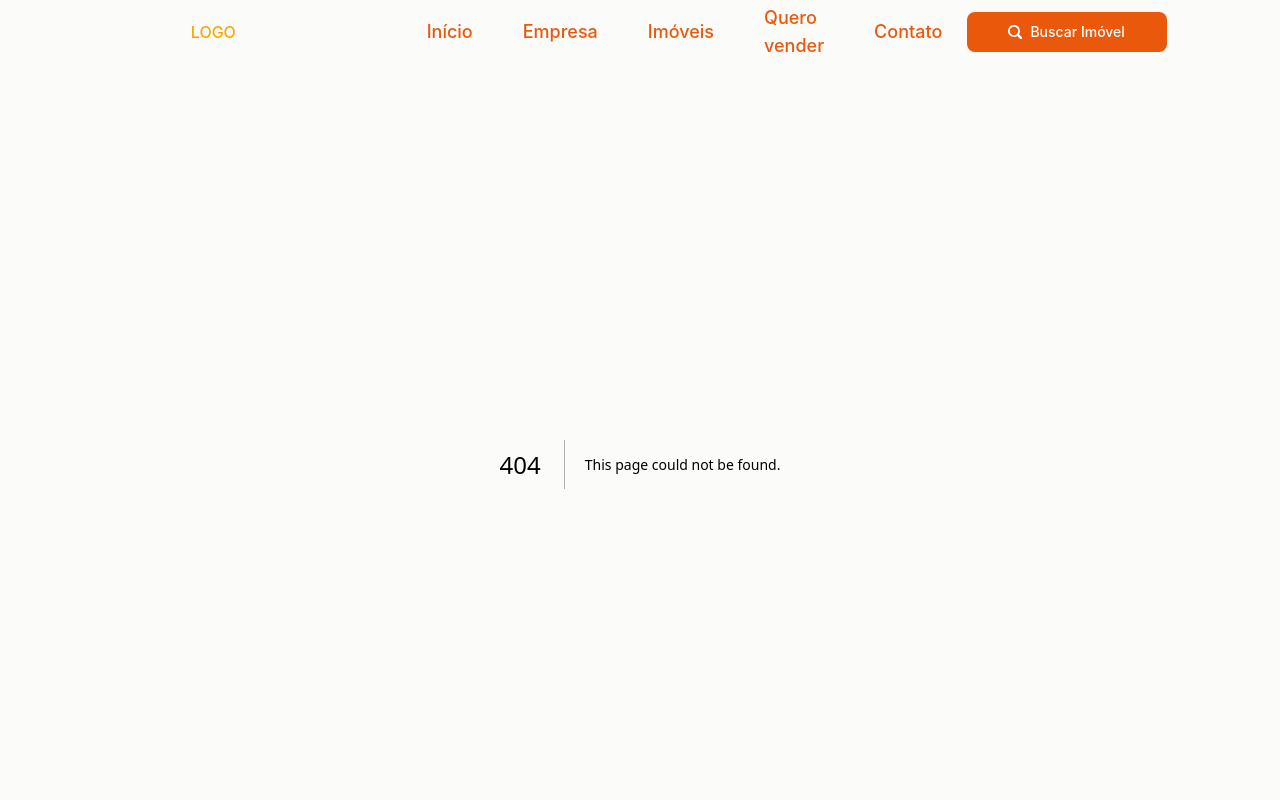
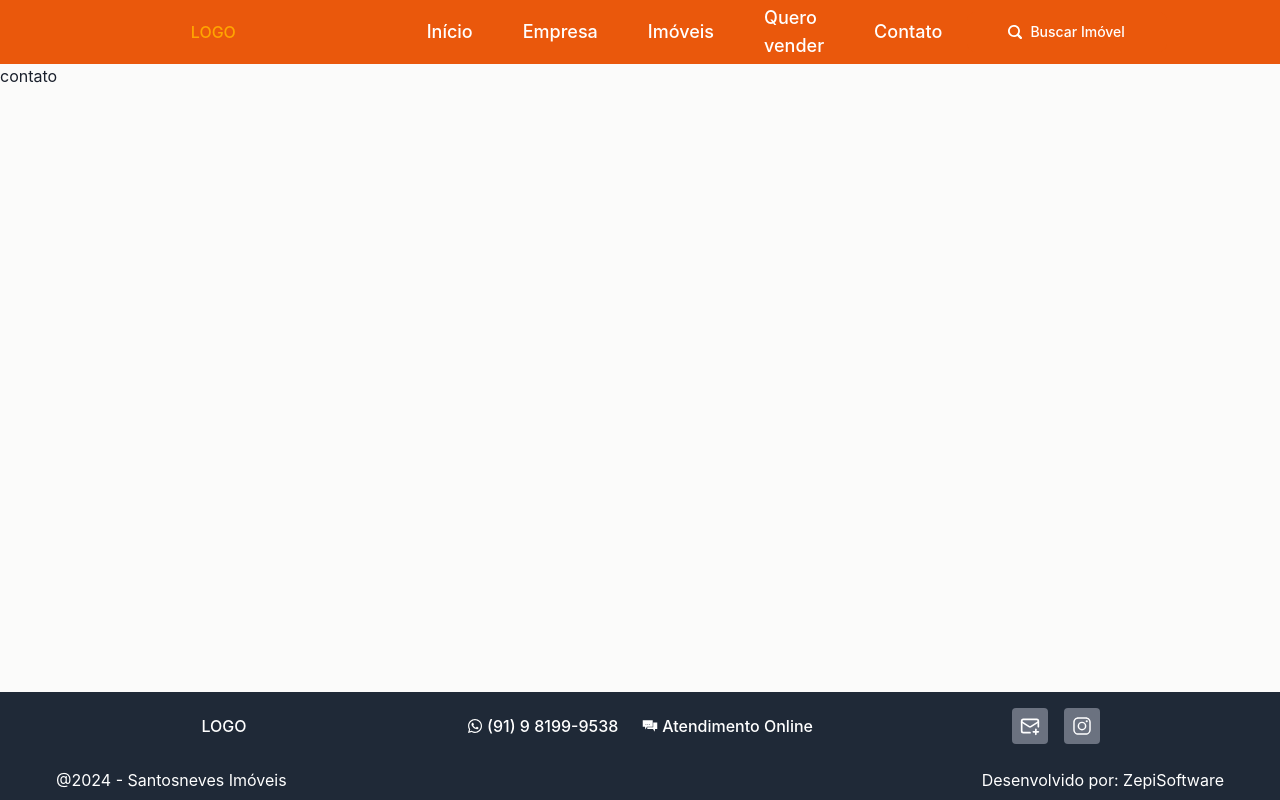
Before and after one commit to santosnevesimobiliaria/frontend-web, a Next.js app: page /contato in a window 1280 px wide. Before the commit this address had no page. Shown: the top 800 px of the page. Built offline with nearby package versions, Linux system fonts and the light colour scheme.

Commit message:
correção de bugs

```diff
--- a/src/components/layout/header/index.tsx
+++ b/src/components/layout/header/index.tsx
@@ -56,13 +56,13 @@ function Header() {
     console.log(formattedData);
   };
 
-  console.log(errors);
+  // console.log(errors);
 
   return (
     <>
       <SimpleGrid
         columns={3}
-        className="h-16 bg-[#FBFBFA] text-white font-medium"
+        className="h-16 bg-orange-600 text-white font-medium"
       >
         <Flex
           w={'100%'}
@@ -78,7 +78,7 @@ function Header() {
             <Text
               onClick={() => window.open(navItem.link, '_blank')}
               cursor={'pointer'}
-              className="text-lg font-medium text-orange-600 hover:text-[#580CEA]"
+              className="text-lg font-medium text-white hover:text-[#580CEA]"
             >
               {navItem.title}
             </Text>
@@ -88,9 +88,9 @@ function Header() {
           <DefaultButton
             onClinkFunc={onOpen}
             text="Buscar Imóvel"
-            orangeSchema
             maxWidth={200}
             isSearchButton
+            orangeSchema
           />
         </Flex>
       </SimpleGrid>
--- /dev/null
+++ b/src/pages/contato/index.tsx
@@ -0,0 +1,5 @@
+function Contato () {
+  return <span>contato</span>
+}
+
+export default Contato;
--- a/src/pages/index.tsx
+++ b/src/pages/index.tsx
@@ -49,7 +49,7 @@ export default function Home() {
     console.log(formattedData);
   };
 
-  console.log(errors);
+  // console.log(errors);
 
   return (
     <div className="flex flex-col w-full h-full">
```
